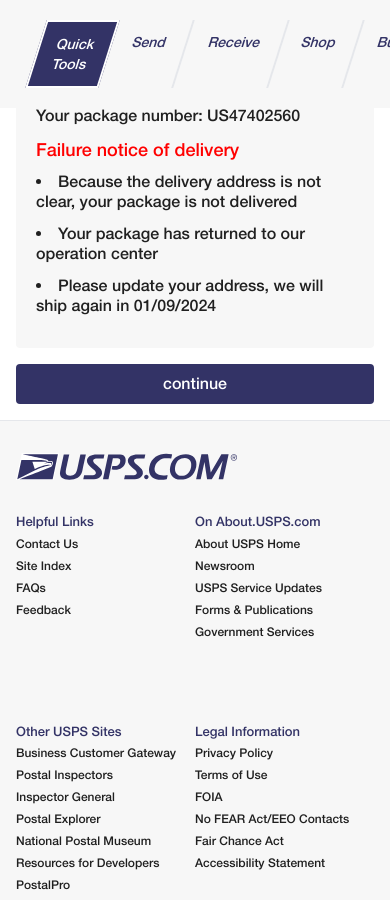
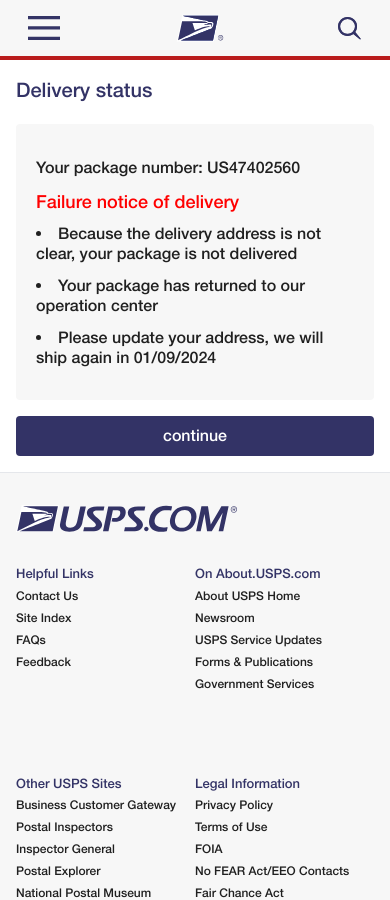
Before and after one commit to Techboy07/upsps, a Vue app: page /delivery-failure/ in a window 390 px wide. Shown: the top 900 px of the page. Built offline with nearby package versions, Linux system fonts and the light colour scheme.

Commit message:
back to phone

```diff
--- a/src/components/MyHeader.vue
+++ b/src/components/MyHeader.vue
@@ -1,7 +1,6 @@
 <template>
   <nav
-    class="flex justify-between items-center px-5 py-2 border-b-4 border-red-700 fixed top-0 w-full bg-[#f7f7f7] z-50 md:hidden"
-  >
+    class="flex justify-between items-center px-5 py-2 border-b-4 border-red-700 fixed top-0 w-full bg-[#f7f7f7] z-50 lg:hidden">
     <button class="p-2 h-10 hover:border" @click="toggleNav">
       <img v-if="state.openNav" class="h-full" src="/close_x.svg" alt="" />
       <img v-else class="h-full" src="/header-img/hamburger.svg" alt="" />
@@ -14,22 +13,22 @@
       <img v-else class="h-full" src="/header-img/search.svg" alt="" />
     </button>
   </nav>
-  <nav
-    class="fixed z-50 top-0 w-full bg-[#f7f7f7] px-5 py-5 flex items-center gap-4"
-  >
+  <nav class="hidden fixed z-50 top-0 w-full bg-[#f7f7f7] pl-5 lg:flex items-center gap-4">
     <div class="w-max max-w-max">
-      <img src="/public/logo-sb.svg" alt="" class="w-full max-w-[200px]" />
+      <img src="/public/logo-sb.svg" alt="" class="w-full max-w-[248px]" />
     </div>
-    <div class="w-full flex items-stretch skew-x-[-10deg]">
+    <div class="w-full flex items-stretch bg-[#d8d8d8] ">
       <div
-class="bg-text-heading border-2 border-white skew-x-[-8deg] w-max text-center py-3 px-4 text-white text-sm "
-        >{{menu[0].title}}</div>
-      <div
-        v-for="item in menu2"
-        :key="item.title"
-        class="b border-r-2  skew-x-[-8deg] w-max text-center py-3 px-5 text-sm text-text-heading"
-        >{{item.title}}</div>
+        class="bg-text-heading border-r-8 border-red-600 skew-x-[-15deg] w-max text-center py-2 px-4 text-white text-sm ">
+        {{ menu[0].title }}</div>
+      <div v-for="item in menu2" :key="item.title"
+        class="hover:bg-[#ededed]  skew-x-[-15deg] w-max text-center py-2 px-5 text-sm text-text-heading ">
+        {{ item.title }}</div>
+      <div class="h-10 p-3">
+        <img src="/header-img/search.svg" alt="" class="h-full" />
+      </div>
     </div>
+
   </nav>
 </template>
 <script setup>
--- a/src/views/Status.vue
+++ b/src/views/Status.vue
@@ -1,6 +1,6 @@
 <template>
-  <div class="px-4 pt-5">
-    <h4 class="text-text-heading text-xl font-extrabold my-3">
+  <div class="px-4 pt-14">
+    <h4 class="text-text-heading text-xl font-extrabold my-5">
       Delivery status
     </h4>
 
```
